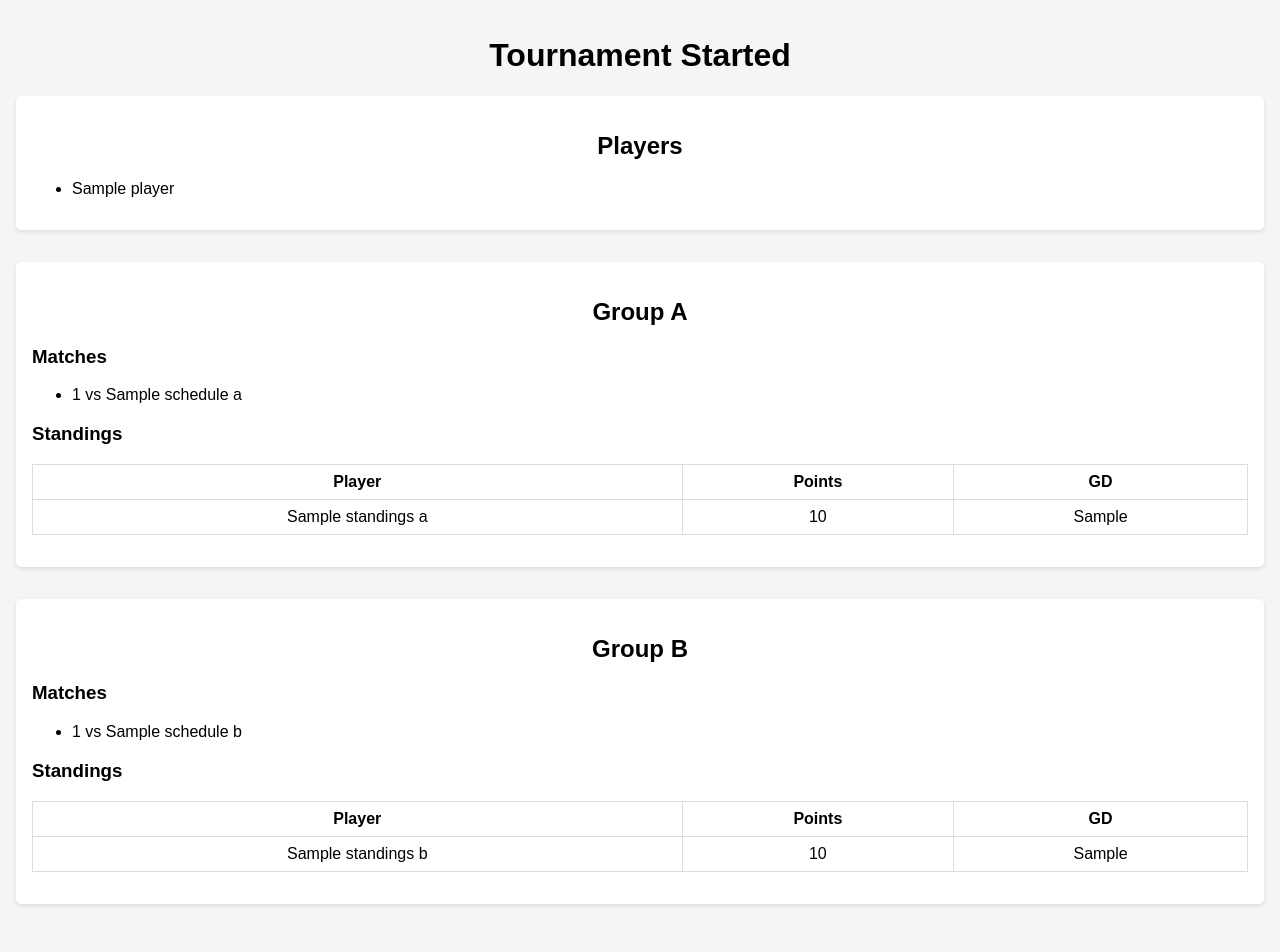
After one commit to JoostPeters106/Codex, a Flask app: template templates/tournament.html in a window 1280 px wide. The commit adds this page. Run offline with Flask 3, Linux system fonts and the light colour scheme; the template is opened without the code that fills it: most values are stand-ins (such as "Sample title", 1, 10 or a date in 2020).

Commit message:
Add server-side start tournament view

```diff
--- a/app.py
+++ b/app.py
@@ -1,10 +1,62 @@
-from flask import Flask, send_from_directory
+from flask import Flask, render_template, request, redirect, url_for, session
+from tournament import draw_groups, schedule_round_robin
 
 app = Flask(__name__, static_folder='static', template_folder='templates')
+app.secret_key = 'replace-this-secret'
 
 @app.route('/')
 def index():
-    return send_from_directory(app.template_folder, 'index.html')
+    players = session.get('players', [])
+    return render_template('index.html', players=players)
+
+
+@app.route('/add', methods=['POST'])
+def add_player():
+    name = request.form.get('player_name', '').strip()
+    if name:
+        players = session.get('players', [])
+        players.append(name)
+        session['players'] = players
+    return redirect(url_for('index'))
+
+
+@app.route('/remove/<int:index>', methods=['POST'])
+def remove_player(index: int):
+    players = session.get('players', [])
+    if 0 <= index < len(players):
+        players.pop(index)
+        session['players'] = players
+    return redirect(url_for('index'))
+
+
+@app.route('/start', methods=['POST'])
+def start_tournament():
+    players = session.get('players', [])
+    if not players:
+        return redirect(url_for('index'))
+    group_a, group_b = draw_groups(players.copy())
+    schedule_a = [(m.p1, m.p2) for m in schedule_round_robin(group_a)]
+    schedule_b = [(m.p1, m.p2) for m in schedule_round_robin(group_b)]
+    standings_a = [{'name': p, 'points': 0, 'gd': 0} for p in group_a]
+    standings_b = [{'name': p, 'points': 0, 'gd': 0} for p in group_b]
+    session['tournament'] = {
+        'group_a': group_a,
+        'group_b': group_b,
+        'schedule_a': schedule_a,
+        'schedule_b': schedule_b,
+        'standings_a': standings_a,
+        'standings_b': standings_b,
+    }
+    return redirect(url_for('tournament_view'))
+
+
+@app.route('/tournament')
+def tournament_view():
+    t = session.get('tournament')
+    if not t:
+        return redirect(url_for('index'))
+    players = session.get('players', [])
+    return render_template('tournament.html', players=players, **t)
 
 if __name__ == '__main__':
     app.run(debug=True)
--- a/static/style.css
+++ b/static/style.css
@@ -34,6 +34,19 @@ button {
     margin-top: 1em;
 }
 
+#player-list {
+    list-style: none;
+    padding: 0;
+}
+
+#player-list li {
+    margin-bottom: 0.5em;
+}
+
+#player-list button {
+    margin-left: 0.5em;
+}
+
 @media (max-width: 600px) {
     body {
         padding: 0.5em;
--- /dev/null
+++ b/templates/tournament.html
@@ -0,0 +1,57 @@
+<!DOCTYPE html>
+<html lang="en">
+<head>
+    <meta charset="UTF-8">
+    <meta name="viewport" content="width=device-width, initial-scale=1.0">
+    <title>Tournament</title>
+    <link rel="stylesheet" href="{{ url_for('static', filename='style.css') }}">
+</head>
+<body>
+    <h1>Tournament Started</h1>
+
+    <section>
+        <h2>Players</h2>
+        <ul>
+            {% for p in players %}
+            <li>{{ p }}</li>
+            {% endfor %}
+        </ul>
+    </section>
+
+    <section>
+        <h2>Group A</h2>
+        <p>{{ ', '.join(group_a) }}</p>
+        <h3>Matches</h3>
+        <ul>
+            {% for m in schedule_a %}
+            <li>{{ m[0] }} vs {{ m[1] }}</li>
+            {% endfor %}
+        </ul>
+        <h3>Standings</h3>
+        <table>
+            <tr><th>Player</th><th>Points</th><th>GD</th></tr>
+            {% for s in standings_a %}
+            <tr><td>{{ s.name }}</td><td>{{ s.points }}</td><td>{{ s.gd }}</td></tr>
+            {% endfor %}
+        </table>
+    </section>
+
+    <section>
+        <h2>Group B</h2>
+        <p>{{ ', '.join(group_b) }}</p>
+        <h3>Matches</h3>
+        <ul>
+            {% for m in schedule_b %}
+            <li>{{ m[0] }} vs {{ m[1] }}</li>
+            {% endfor %}
+        </ul>
+        <h3>Standings</h3>
+        <table>
+            <tr><th>Player</th><th>Points</th><th>GD</th></tr>
+            {% for s in standings_b %}
+            <tr><td>{{ s.name }}</td><td>{{ s.points }}</td><td>{{ s.gd }}</td></tr>
+            {% endfor %}
+        </table>
+    </section>
+</body>
+</html>
```
Also changed, not shown: templates/index.html (+19 -3 lines).
